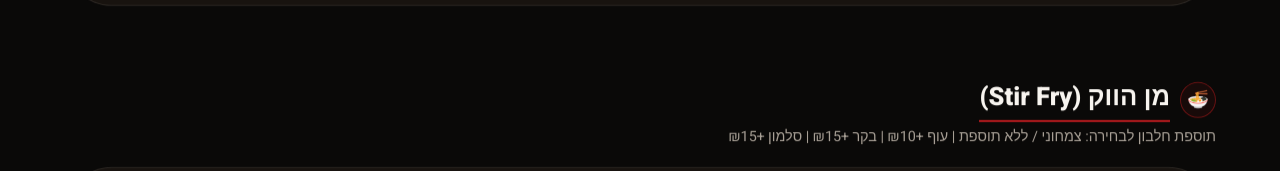
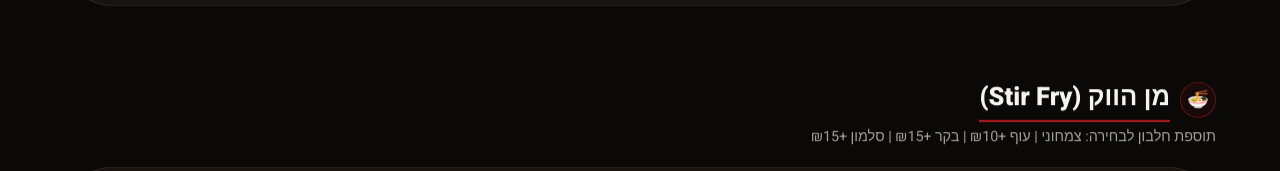
Before and after one commit to EitanBellaiche/SushiWokNahariya, a React (Vite) app: page / in a window 1280 px wide. Shown: the part 1910-2081 px from the top of the page. Built offline with nearby package versions, Linux system fonts and the light colour scheme.

Commit message:
fix errors

```diff
--- a/src/data/menu.ts
+++ b/src/data/menu.ts
@@ -164,7 +164,7 @@ export const wok: MenuCategory = {
   navLabel: 'מוקפצים',
   title: 'מן הווק (Stir Fry)',
   icon: '🍜',
-  subtitle: 'תוספת חלבון לבחירה: צמחוני / ללא תוספת | עוף +₪10 | בקר +₪15 | סלמון +₪15',
+  subtitle: 'תוספת חלבון לבחירה: צמחוני | עוף +₪10 | בקר +₪15 | סלמון +₪15',
   items: [
     {
       id: 'pad-thai',
@@ -304,7 +304,7 @@ export const buildYourOwn = {
   rollPrices: [
     { type: 'I/O', fish: 39, veggie: 35, vegCountFish: 2, vegCountVeggie: 3 },
     { type: 'פוטומאקי', fish: 45, veggie: 39, vegCountFish: 3, vegCountVeggie: 4 },
-    { type: 'סנדוויץ׳ סושי', fish: 40, veggie: 35, vegCountFish: 3, vegCountVeggie: 4 },
+    { type: 'סנדוויץ׳ סושי', fish: 40, veggie: 35, vegCountFish: 3, vegCountVeggie: 3 },
     { type: 'מאקי', fish: 25, veggie: 20, singleChoice: true },
   ] as RollPrice[],
   vegetables: ['אבוקדו', 'בטטה', 'מלפפון', 'גזר', 'בצל ירוק', 'עירית', 'קנפיו'],
```
